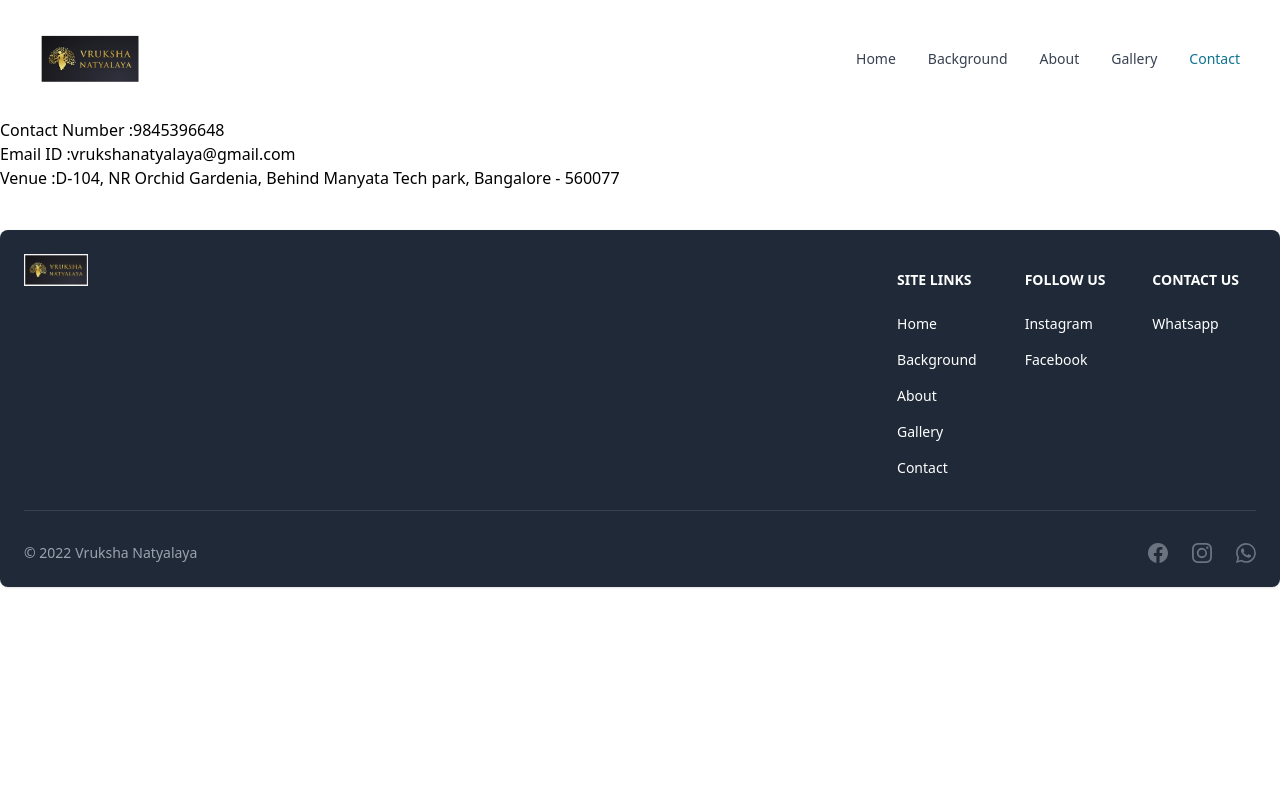
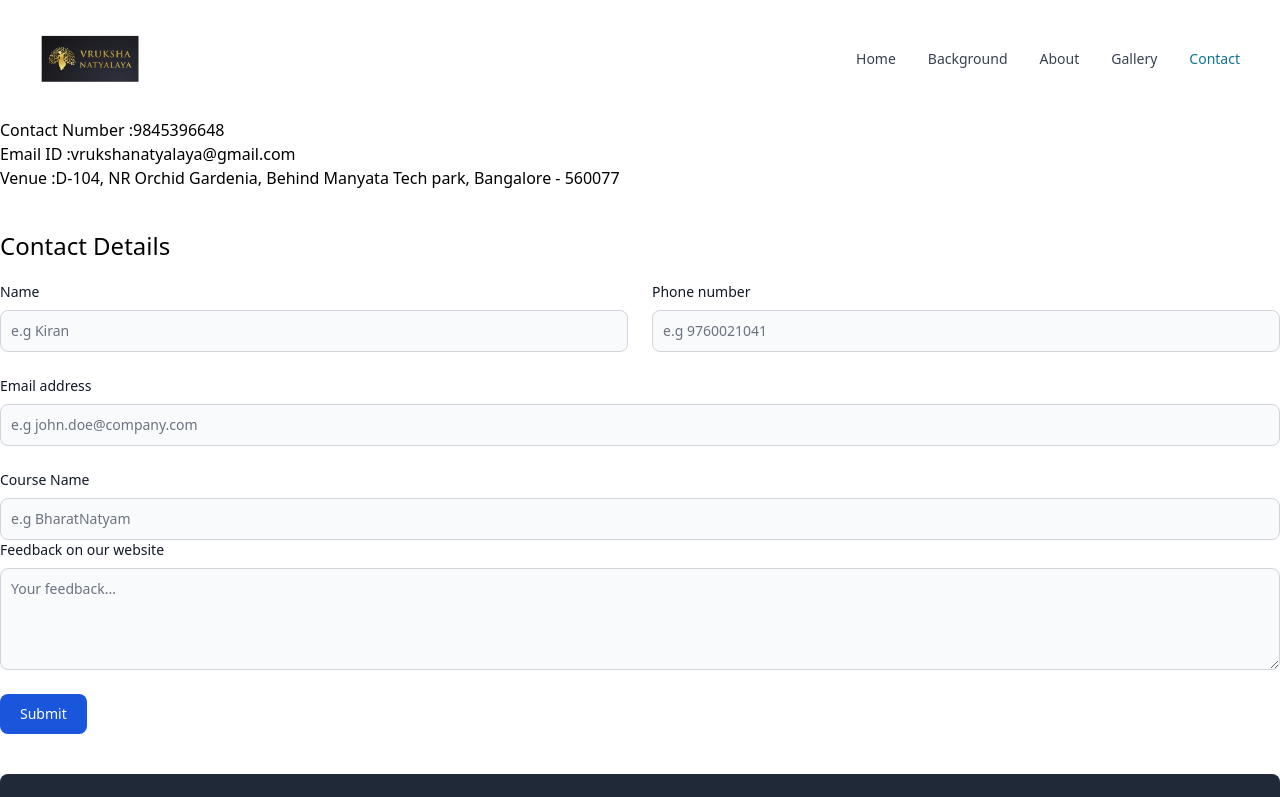
Before and after one commit to lakshmikanthchetan/vruksha-natyalaya, a Next.js app: page /contact in a window 1280 px wide. Shown: the top 797 px of the page. Built offline with nearby package versions, Linux system fonts and the light colour scheme.

Commit message:
contact form & google maps integration

```diff
--- /dev/null
+++ b/components/ContactForm.js
@@ -0,0 +1,163 @@
+import { Button, Modal } from 'flowbite-react';
+import React, { useState } from 'react';
+
+function ContactForm() {
+  const [name, setName] = useState('');
+  const [phone, setPhone] = useState('');
+  const [email, setEmail] = useState('');
+  const [selectedCourse, setSelectedCourse] = useState('');
+  const [feedback, setFeeback] = useState('');
+  const [showModal, setShowModal] = useState(false);
+
+  const onCloseModal = () => setShowModal(false);
+
+  const onSubmit = async (e) => {
+    e.preventDefault();
+    const headers = {
+      Accept: 'application/json',
+      'Content-Type': 'application/json',
+    };
+    const postData = { name, phone, email, selectedCourse, feedback };
+    const response = await fetch('/api/contact', {
+      method: 'POST',
+      headers,
+      body: JSON.stringify(postData),
+    });
+    const content = await response.json();
+    if (content.data.tableRange) {
+      setShowModal(true);
+    }
+    resetForm();
+  };
+
+  const resetForm = () => {
+    setName('');
+    setPhone('');
+    setEmail('');
+    setSelectedCourse('');
+    setFeeback('');
+  };
+
+  return (
+    <div className="my-10">
+      <h2 className="block text-2xl font-large mb-5">Contact Details</h2>
+      <form onSubmit={onSubmit}>
+        <div className="grid gap-6 mb-6 md:grid-cols-2">
+          <div>
+            <label
+              htmlFor="name"
+              className="block mb-2 text-sm font-medium text-gray-900 dark:text-gray-300"
+            >
+              Name
+            </label>
+            <input
+              type="text"
+              id="name"
+              name="fullname"
+              className="bg-gray-50 border border-gray-300 text-gray-900 text-sm rounded-lg focus:ring-blue-500 focus:border-blue-500 block w-full p-2.5 dark:bg-gray-700 dark:border-gray-600 dark:placeholder-gray-400 dark:text-white dark:focus:ring-blue-500 dark:focus:border-blue-500"
+              placeholder="e.g Kiran"
+              required={true}
+              value={name}
+              onChange={(e) => setName(e.target.value)}
+            />
+          </div>
+          <div>
+            <label
+              htmlFor="phone"
+              className="block mb-2 text-sm font-medium text-gray-900 dark:text-gray-300"
+            >
+              Phone number
+            </label>
+            <input
+              type="number"
+              id="phone"
+              name="phone"
+              maxLength={'10'}
+              className="bg-gray-50 border border-gray-300 text-gray-900 text-sm rounded-lg focus:ring-blue-500 focus:border-blue-500 block w-full p-2.5 dark:bg-gray-700 dark:border-gray-600 dark:placeholder-gray-400 dark:text-white dark:focus:ring-blue-500 dark:focus:border-blue-500"
+              placeholder="e.g 9760021041"
+              pattern="^[0-9]{10}"
+              required={true}
+              value={phone}
+              onChange={(e) => setPhone(e.target.value)}
+            />
+          </div>
+        </div>
+        <div className="mb-6">
+          <label
+            htmlFor="email"
+            className="block mb-2 text-sm font-medium text-gray-900 dark:text-gray-300"
+          >
+            Email address
+          </label>
+          <input
+            type="email"
+            id="email"
+            name="email"
+            className="bg-gray-50 border border-gray-300 text-gray-900 text-sm rounded-lg focus:ring-blue-500 focus:border-blue-500 block w-full p-2.5 dark:bg-gray-700 dark:border-gray-600 dark:placeholder-gray-400 dark:text-white dark:focus:ring-blue-500 dark:focus:border-blue-500"
+            placeholder="e.g john.doe@company.com"
+            required=""
+            value={email}
+            onChange={(e) => setEmail(e.target.value)}
+          />
+        </div>
+        <div>
+          <label
+            htmlFor="name"
+            className="block mb-2 text-sm font-medium text-gray-900 dark:text-gray-300"
+          >
+            Course Name
+          </label>
+          <input
+            type="text"
+            id="name"
+            name="fullname"
+            className="bg-gray-50 border border-gray-300 text-gray-900 text-sm rounded-lg focus:ring-blue-500 focus:border-blue-500 block w-full p-2.5 dark:bg-gray-700 dark:border-gray-600 dark:placeholder-gray-400 dark:text-white dark:focus:ring-blue-500 dark:focus:border-blue-500"
+            placeholder="e.g BharatNatyam"
+            value={selectedCourse}
+            onChange={(e) => setSelectedCourse(e.target.value)}
+          />
+        </div>
+        <div className="mb-6">
+          <label
+            htmlFor="feedback"
+            className="block mb-2 text-sm font-medium text-gray-900 dark:text-gray-400"
+          >
+            Feedback on our website
+          </label>
+          <textarea
+            id="feedback"
+            name="feedback"
+            rows="4"
+            className="block p-2.5 w-full text-sm text-gray-900 bg-gray-50 rounded-lg border border-gray-300 focus:ring-blue-500 focus:border-blue-500 dark:bg-gray-700 dark:border-gray-600 dark:placeholder-gray-400 dark:text-white dark:focus:ring-blue-500 dark:focus:border-blue-500"
+            placeholder="Your feedback..."
+            value={feedback}
+            onChange={(e) => setFeeback(e.target.value)}
+          ></textarea>
+        </div>
+        <button
+          type="submit"
+          className="text-white bg-blue-700 hover:bg-blue-800 focus:ring-4 focus:outline-none focus:ring-blue-300 font-medium rounded-lg text-sm w-full sm:w-auto px-5 py-2.5 text-center dark:bg-blue-600 dark:hover:bg-blue-700 dark:focus:ring-blue-800"
+        >
+          Submit
+        </button>
+      </form>
+      <Modal show={showModal} onClose={onCloseModal}>
+        <Modal.Header>Contact Request</Modal.Header>
+        <Modal.Body>
+          <div className="space-y-6">
+            <p className="text-base leading-relaxed text-gray-500 dark:text-gray-400">
+              Your contact request to Vruksha Natyalaya has been submitted
+              successfully. We will contact you as soon as possible on your
+              phone/email.
+            </p>
+          </div>
+        </Modal.Body>
+        <Modal.Footer>
+          <Button onClick={onCloseModal}>Close</Button>
+        </Modal.Footer>
+      </Modal>
+    </div>
+  );
+}
+
+export default ContactForm;
--- /dev/null
+++ b/components/Map.js
@@ -0,0 +1,26 @@
+import React from 'react';
+import { GoogleMap, LoadScript, Marker } from '@react-google-maps/api';
+import { GOOGLE_MAP_API_KEY } from './constants';
+
+const containerStyle = {
+  width: '400px',
+  height: '400px',
+};
+
+const center = {
+  lat: 13.0615093,
+  lng: 77.6186398,
+};
+
+function Map() {
+  return (
+    <LoadScript googleMapsApiKey={GOOGLE_MAP_API_KEY}>
+      <GoogleMap mapContainerStyle={containerStyle} center={center} zoom={15}>
+        {/* Child components, such as markers, info windows, etc. */}
+        <Marker key="marker" position={{ lat: center.lat, lng: center.lng }} />
+      </GoogleMap>
+    </LoadScript>
+  );
+}
+
+export default React.memo(Map);
--- /dev/null
+++ b/components/constants.js
@@ -0,0 +1 @@
+export const GOOGLE_MAP_API_KEY = 'AIzaSyBXIqlnk-tzLYcKTYDMIo0wXUaFE1MRGL4';
--- a/components/index.js
+++ b/components/index.js
@@ -1,3 +1,5 @@
 export { default as Header } from './Header';
 export { default as Footer } from './Footer';
 export { default as Gallery } from './Gallery';
+export { default as Map } from './Map';
+export { default as ContactForm } from './ContactForm';
--- /dev/null
+++ b/pages/api/contact.ts
@@ -0,0 +1,65 @@
+import { NextApiRequest, NextApiResponse } from 'next';
+import { google } from 'googleapis';
+
+type SheetForm = {
+  name: string;
+  email: string;
+  phone: string;
+  interestedCourse: string;
+  feedback: string;
+};
+
+export default async function handler(
+  req: NextApiRequest,
+  res: NextApiResponse,
+) {
+  if (req.method !== 'POST') {
+    return res.status(405).send({ message: 'Only POST Requests allowed' });
+  }
+  const body = req.body as SheetForm;
+  const credentials = {
+    client_email: process.env.GOOGLE_CLIENT_EMAIL,
+    private_key: process.env.GOOGLE_PRIVATE_KEY?.replace(/\\n/g, '\n'),
+  };
+
+  try {
+    const auth = new google.auth.GoogleAuth({
+      credentials,
+      scopes: [
+        'https://www.googleapis.com/auth/drive',
+        'https://www.googleapis.com/auth/drive.file',
+        'https://www.googleapis.com/auth/spreadsheets',
+      ],
+    });
+
+    const sheets = google.sheets({
+      auth,
+      version: 'v4',
+    });
+
+    const response = await sheets.spreadsheets.values.append({
+      spreadsheetId: process.env.GOOGLE_SHEET_ID,
+      range: 'A1:E1',
+      valueInputOption: 'USER_ENTERED',
+      requestBody: {
+        values: [
+          [
+            body.name,
+            body.phone,
+            body.email,
+            body.interestedCourse,
+            body.feedback,
+          ],
+        ],
+      },
+    });
+
+    return res.status(200).json({
+      data: response.data,
+    });
+  } catch (e) {
+    return res
+      .status(500)
+      .send({ message: e.message ?? 'Something went wrong' });
+  }
+}
--- a/pages/contact.js
+++ b/pages/contact.js
@@ -1,4 +1,4 @@
-import { Footer, Header } from '../components';
+import { Footer, Header, ContactForm } from '../components';
 
 function ContactUs() {
   return (
@@ -19,6 +19,9 @@ function ContactUs() {
           560077
         </span>
       </div>
+      <ContactForm />
+      {/* <Map /> */}
+
       <Footer />
     </div>
   );
```
Also changed, not shown: components/Footer.js (+10 -0 lines), package.json (+6 -1 lines), tsconfig.json (added, +23 -0 lines), 2 other files (tests, documents, lock files or other folders).
